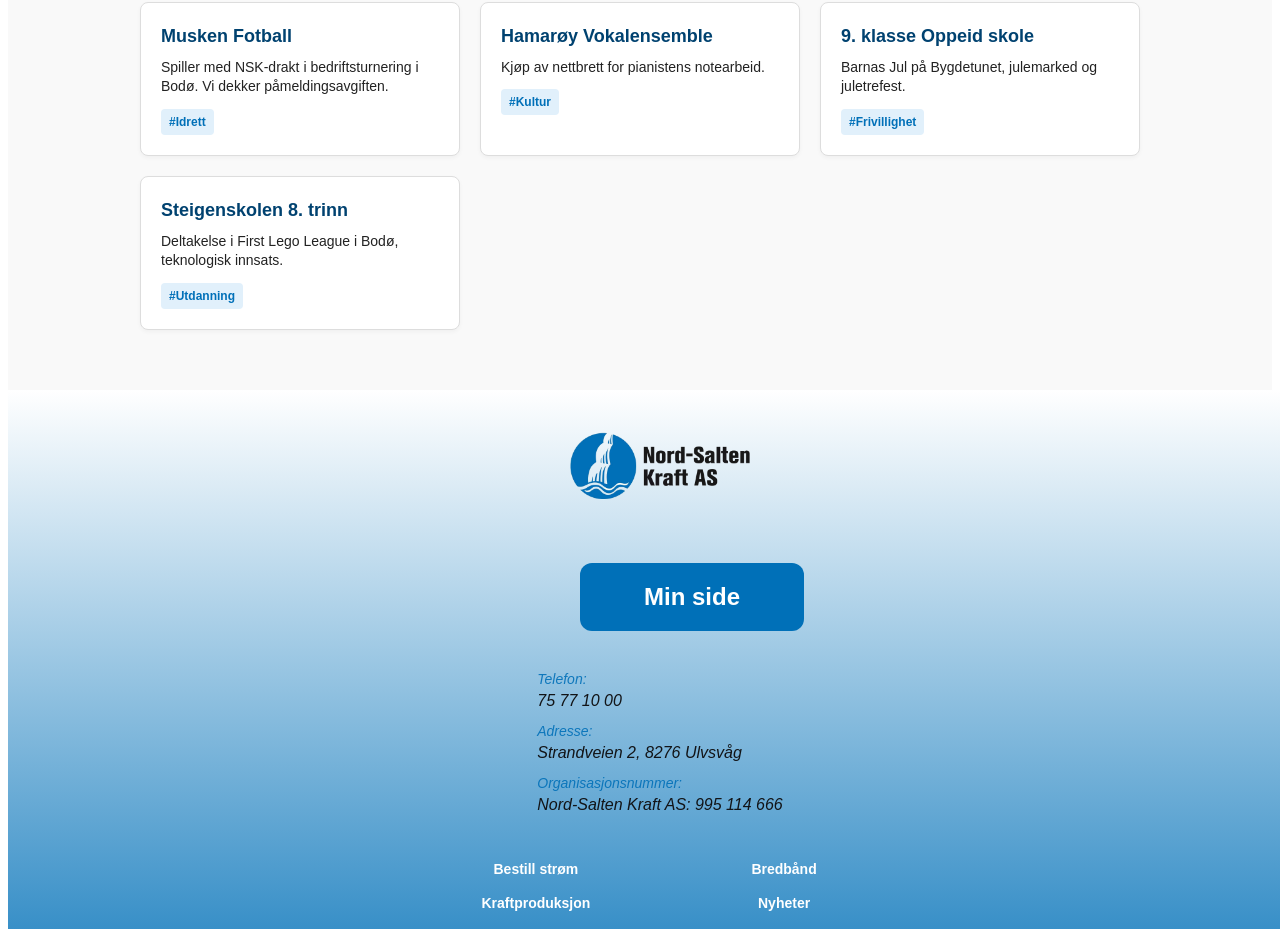
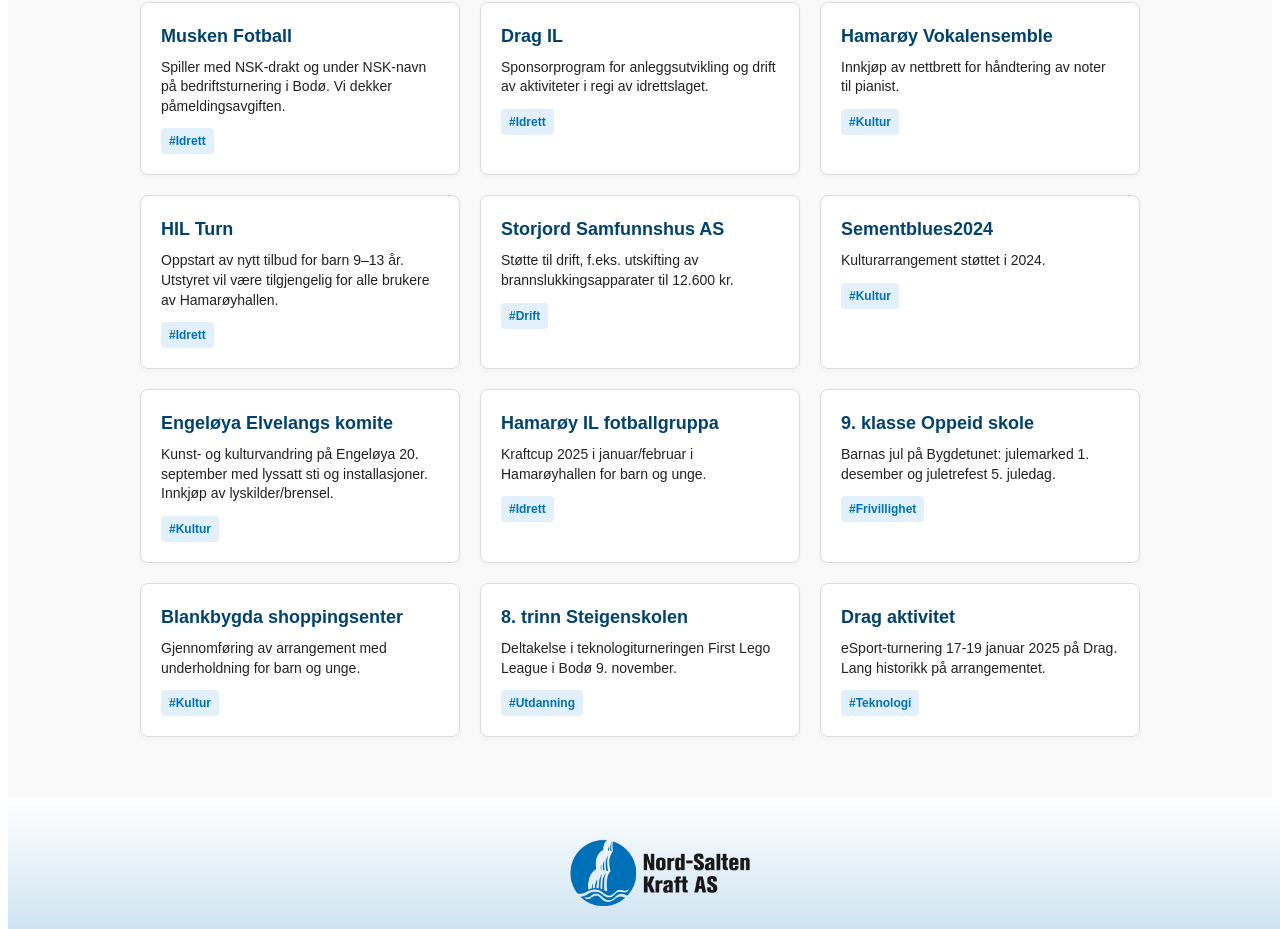
Before and after one commit to tobolovskaya/nordsaltenkraft, a React (Vite) app: page /sponsing in a window 1280 px wide. Shown: the part 756-1685 px from the top of the page. Built offline with nearby package versions, Linux system fonts and the light colour scheme; the HTML template or start-up script is replaced by a standard one.

Commit message:
Sponsing

```diff
--- a/src/pages/Sponsing/Sponsing.jsx
+++ b/src/pages/Sponsing/Sponsing.jsx
@@ -26,26 +26,67 @@
   <div className={styles.cards}>
     <div className={styles.card}>
       <h3>Musken Fotball</h3>
-            <p>Spiller med NSK-drakt i bedriftsturnering i Bodø. Vi dekker påmeldingsavgiften.</p>
+      <p>Spiller med NSK-drakt og under NSK-navn på bedriftsturnering i Bodø. Vi dekker påmeldingsavgiften.</p>
+      <span className={styles.tag}>#Idrett</span>
+    </div>
+    <div className={styles.card}>
+      <h3>Drag IL</h3>
+      <p>Sponsorprogram for anleggsutvikling og drift av aktiviteter i regi av idrettslaget.</p>
       <span className={styles.tag}>#Idrett</span>
     </div>
     <div className={styles.card}>
       <h3>Hamarøy Vokalensemble</h3>
-            <p>Kjøp av nettbrett for pianistens notearbeid.</p>
+      <p>Innkjøp av nettbrett for håndtering av noter til pianist.</p>
       <span className={styles.tag}>#Kultur</span>
     </div>
     <div className={styles.card}>
+      <h3>HIL Turn</h3>
+      <p>Oppstart av nytt tilbud for barn 9–13 år. Utstyret vil være tilgjengelig for alle brukere av Hamarøyhallen.</p>
+      <span className={styles.tag}>#Idrett</span>
+    </div>
+    <div className={styles.card}>
+      <h3>Storjord Samfunnshus AS</h3>
+      <p>Støtte til drift, f.eks. utskifting av brannslukkingsapparater til 12.600 kr.</p>
+      <span className={styles.tag}>#Drift</span>
+    </div>
+    <div className={styles.card}>
+      <h3>Sementblues2024</h3>
+      <p>Kulturarrangement støttet i 2024.</p>
+      <span className={styles.tag}>#Kultur</span>
+    </div>
+    <div className={styles.card}>
+      <h3>Engeløya Elvelangs komite</h3>
+      <p>Kunst- og kulturvandring på Engeløya 20. september med lyssatt sti og installasjoner. Innkjøp av lyskilder/brensel.</p>
+      <span className={styles.tag}>#Kultur</span>
+    </div>
+    <div className={styles.card}>
+      <h3>Hamarøy IL fotballgruppa</h3>
+      <p>Kraftcup 2025 i januar/februar i Hamarøyhallen for barn og unge.</p>
+      <span className={styles.tag}>#Idrett</span>
+    </div>
+    <div className={styles.card}>
       <h3>9. klasse Oppeid skole</h3>
-            <p>Barnas Jul på Bygdetunet, julemarked og juletrefest.</p>
+      <p>Barnas jul på Bygdetunet: julemarked 1. desember og juletrefest 5. juledag.</p>
       <span className={styles.tag}>#Frivillighet</span>
     </div>
     <div className={styles.card}>
-            <h3>Steigenskolen 8. trinn</h3>
-            <p>Deltakelse i First Lego League i Bodø, teknologisk innsats.</p>
+      <h3>Blankbygda shoppingsenter</h3>
+      <p>Gjennomføring av arrangement med underholdning for barn og unge.</p>
+      <span className={styles.tag}>#Kultur</span>
+    </div>
+    <div className={styles.card}>
+      <h3>8. trinn Steigenskolen</h3>
+      <p>Deltakelse i teknologiturneringen First Lego League i Bodø 9. november.</p>
       <span className={styles.tag}>#Utdanning</span>
+    </div>
+    <div className={styles.card}>
+      <h3>Drag aktivitet</h3>
+      <p>eSport-turnering 17-19 januar 2025 på Drag. Lang historikk på arrangementet.</p>
+      <span className={styles.tag}>#Teknologi</span>
     </div>
   </div>
 </section>
+
     </div>
   );
 };
--- a/src/pages/Sponsing/Sponsing.module.css
+++ b/src/pages/Sponsing/Sponsing.module.css
@@ -1,7 +1,7 @@
 .page {
     padding: 60px 20px;
+    font-family: Arial, sans-serif;
     background-color: #f9f9f9;
-    font-family: Arial, sans-serif;
     color: #222;
   }
 
```
Lines whose indentation alone changed are shown as unchanged.
